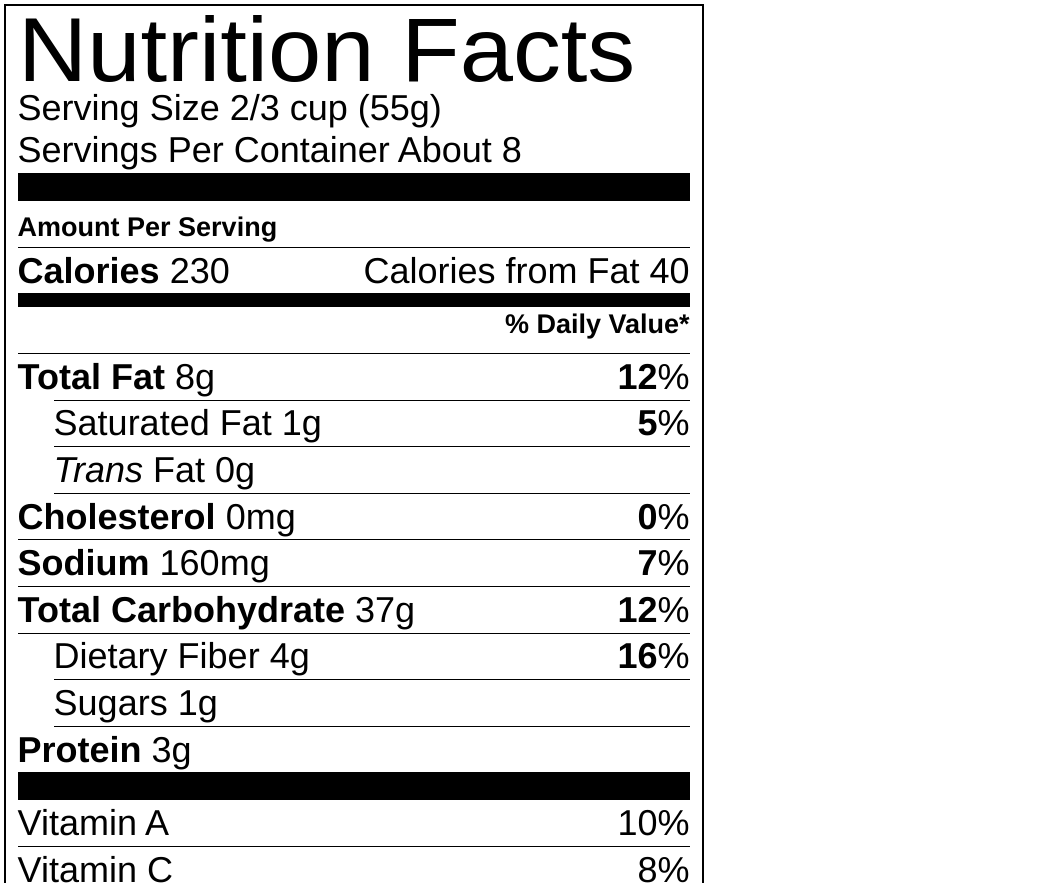
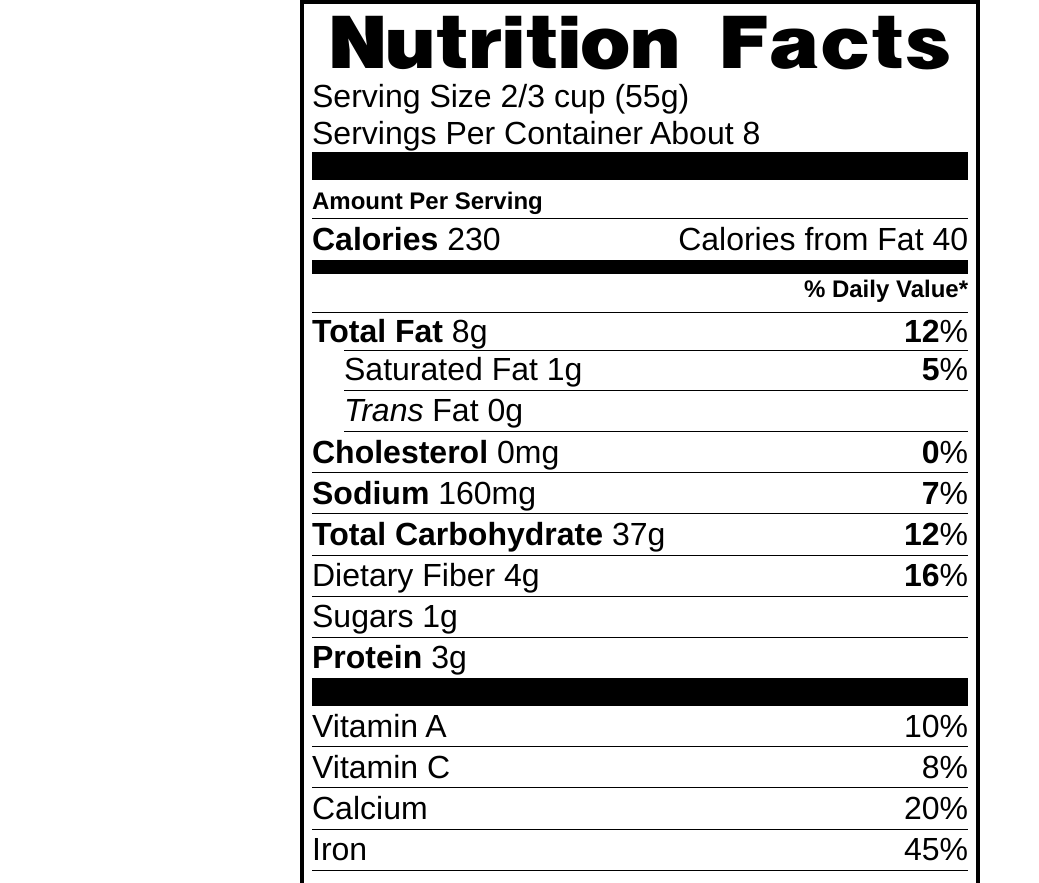
Before and after one commit to gpanakkal/ls-202, a plain HTML site: page nutritionLabel/nutritionLabel.html in a window 1280 px wide. Shown: the top 883 px of the page, without its empty margins (0-1039 px from the left). Drawn offline with Linux system fonts and the light colour scheme.

Commit message:
moved nutrition label and added downloaded font

```diff
--- a/tables/nutritionLabel.html
+++ b/nutritionLabel/nutritionLabel.html
@@ -4,6 +4,10 @@
   <meta charset="UTF-8">
   <meta name="viewport" content="width=device-width, initial-scale=1.0">
   <style>
+    @font-face {
+      font-family: 'Helvetica Black Original';
+      src: url('./helveticablackoriginal_bold.otf');
+    }
     html {
       box-sizing: border-box;
       font-size: 4.875vw;
@@ -15,21 +19,22 @@
     }
 
     article {
-      border: 2px solid black;
+      border: 4px solid black;
       width: 100vw;
-      max-width: 700px;
+      max-width: 680px;
+      cursor: default;
       font-family: 'Helvetica Black', Helvetica, Arial, sans-serif;
       margin: 0;
-      padding: 0.333rem;
+      padding: 0.25rem;
     }
 
-    @media (min-width: 700px) {
+    @media (min-width: 730px) {
       html {
-        font-size: 36px;
+        font-size: 32px;
       }
 
       article {
-        margin: 0.1rem;
+        margin: 0 auto;
       }
     }
 
@@ -43,16 +48,22 @@
       line-height: 0;
     }
 
-    p:first-child {
-      font-family: 'Franklin Gothic Heavy', Arial, sans-serif;
-      font-size: 2.66rem;
+    section {
+      border-bottom: 28px solid black;
+    }
+
+    div > p:first-child {
+      font-family: 'Helvetica Black Original', Arial, sans-serif;
+      font-size: 2.5rem;
+      /* font-weight: 900; */
       line-height: 1.8rem;
-      transform: scale(1, 0.95);
-      /* text-align: center; */
+      transform: scale(1.02, 1);
+      text-align: center;
       /* font-stretch: expanded; */
       margin: 0;
+      margin-top: 0.1rem;
       margin-bottom: 5px;
-      /* width: 100%; */
+      width: 100%;
       max-height: min-content;
     }
 
@@ -87,8 +98,26 @@
       font-weight: 750;
     }
 
-    article div:not(:first-child) {
+    article div > div {
       margin-left: 1rem;
+      border-top: 1px solid black;
+    }
+
+    dt, dd {
+      display: inline flow-root;
+      /* vertical-align: center; */
+    }
+
+    dl div {
+      float: right;
+    }
+
+    dt {
+      font-weight: 800;
+    }
+
+    dl {
+      border-top: 1px solid black;
     }
 
     ul {
@@ -122,28 +151,39 @@
 </head>
 <body>
   <article id="nutrition-label">
+    <section>
       <div>
         <p>Nutrition Facts</p>
       </div>
       <p>Serving Size 2/3 cup (55g)</p>
       <p>Servings Per Container About 8</p>
-    <hr class="large">
+    </section>
+    <!-- <hr class="large"> -->
     <span class="small">Amount Per Serving</span>
     <hr>
     <span><strong>Calories</strong> 230</span>
     <span>Calories from Fat 40</span>
     <hr class="medium">
     <span></span><span class="small">% Daily Value*</span>
-    <hr>
-    <span><strong>Total Fat</strong> 8g</span>
+    <!-- <hr> -->
+    <!-- <span><strong>Total Fat</strong> 8g</span>
     <span><strong>12</strong>%</span>
+    <hr> -->
     <div>
-      <hr>
+      <dl>
+        <dt>Total Fat</dt>
+        <dd>8g</dd>
+        <div>
+          <dt>12</dt><dd>%</dd>
+        </div>
+      </dl>
+      <div>
         <span>Saturated Fat 1g</span>
         <span><strong>5</strong>%</span>
         <hr>
         <span><em>Trans</em> Fat 0g</span>
         <hr>
+      </div>
     </div>
     <span><strong>Cholesterol</strong> 0mg</span>
     <span><strong>0</strong>%</span>
```
Also changed, not shown: nutritionLabel/helveticablackoriginal_bold.otf (added), 1 other file. Lines whose indentation alone changed are shown as unchanged.
